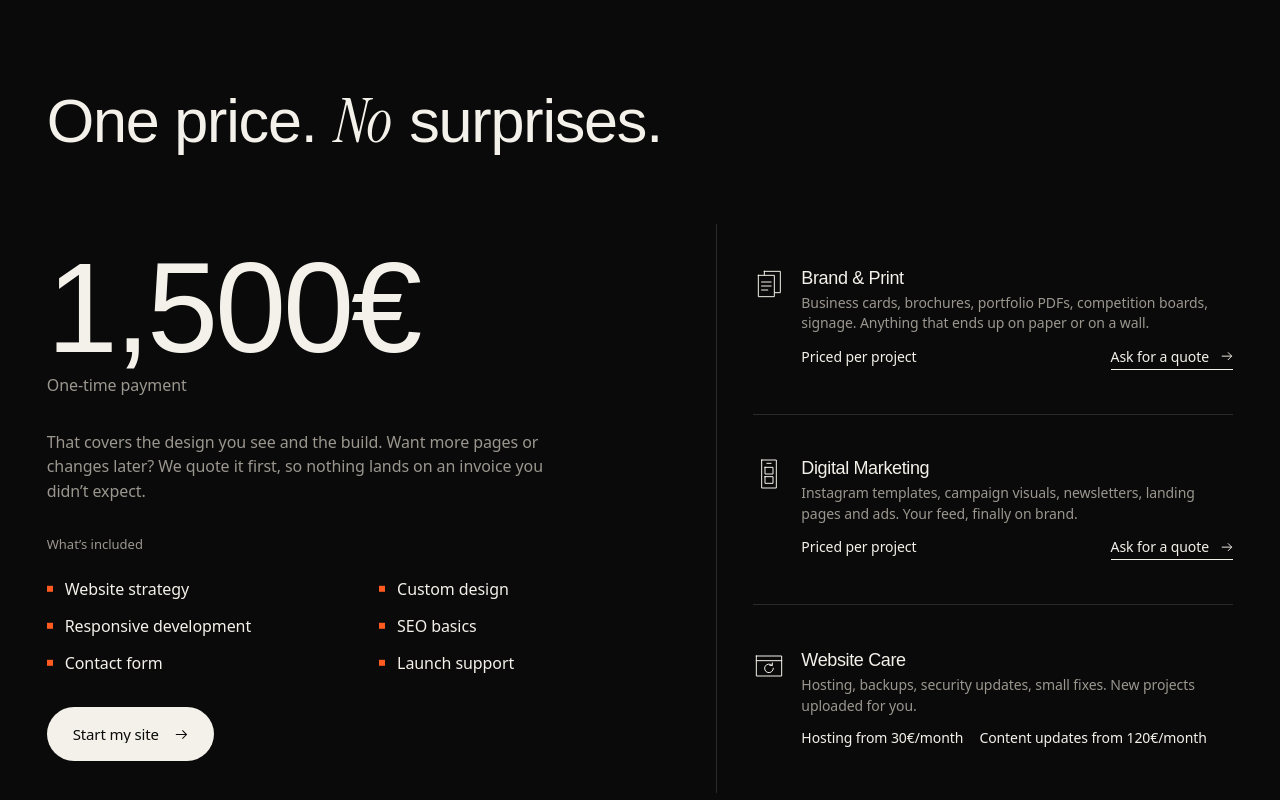
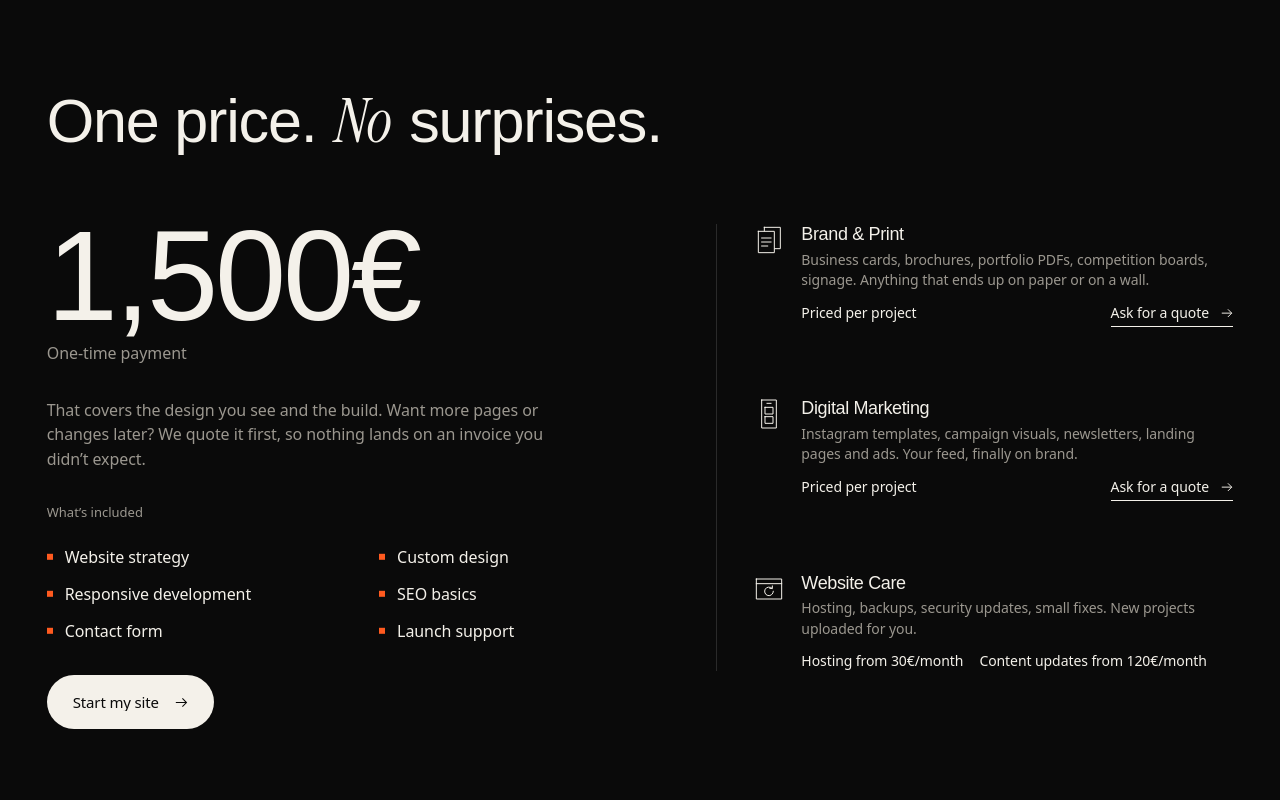
Before and after one commit to nmmilosevic/archi-studio, an Astro site: page /en in a window 1280 px wide. Shown: the part 6271-7071 px from the top of the page. Built offline with nearby package versions, Linux system fonts and the light colour scheme; Astro itself is replaced by a stand-in of ours; a web font is replaced by a local one.

Commit message:
Pricing: no row separators, divider spans exactly the three services
Co-Authored-By: Claude Opus 5.5 <noreply@anthropic.com>

```diff
--- a/src/pages/[lang]/index.astro
+++ b/src/pages/[lang]/index.astro
@@ -293,8 +293,7 @@ const beyondIcons = [
   /* Pricing */
   .home-pricing__offer { display: flex; flex-direction: column; align-items: flex-start; gap: var(--s-7); }
   .home-pricing__note { max-width: 34rem; }
-  /* No boxes: hairlines split the extra services, one vertical line between columns */
-  .home-pricing__offer { padding-block: var(--s-6); }
+  /* No boxes: one vertical line between the offer and the services */
   @media (min-width: 900px) {
     /* Vertical hairline just left of the services column */
     .home-beyond { position: relative; }
@@ -314,13 +313,11 @@ const beyondIcons = [
   .home-pricing__included { display: grid; gap: var(--s-5); width: 100%; }
   @media (min-width: 600px) { .home-pricing__included .list-marked { grid-template-columns: repeat(2, minmax(0, 1fr)); column-gap: var(--gutter); max-width: 40rem; } }
   .home-pricing__more { display: grid; align-content: start; gap: var(--s-5); }
-  .home-beyond { display: grid; grid-auto-rows: 1fr; }
-  .home-beyond__item + .home-beyond__item { border-top: 1px solid var(--c-line); }
-  .home-beyond__item { align-content: center; }
+  .home-beyond { display: grid; gap: var(--s-8); align-self: start; }
   @media (max-width: 899px) { .home-pricing__more { margin-top: var(--s-8); } }
   .home-beyond__item {
     display: grid; grid-template-columns: auto minmax(0, 1fr); column-gap: var(--s-4); row-gap: var(--s-1);
-    align-items: start; padding-block: var(--s-6);
+    align-items: start;
   }
   .home-beyond__item > * { grid-column: 2; }
   .home-beyond__item > .home-beyond__icon { grid-column: 1; grid-row: 1 / span 2; width: 2rem; height: auto; }
```
